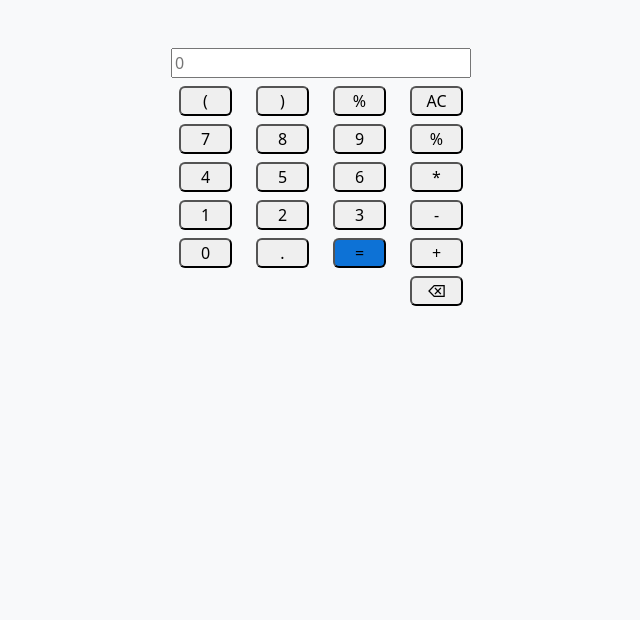
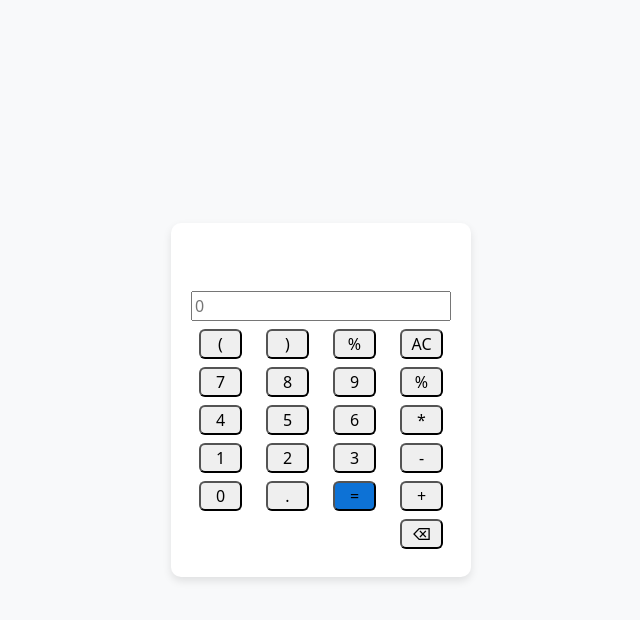
Before and after one commit to Bharathy-S/Calculator, a plain HTML site: page index.html in a window 1280 px wide. Shown: the whole page, without its empty margins (319-959 px from the left). Drawn offline with nearby package versions, Linux system fonts and the light colour scheme.

Commit message:
Calculator

```diff
--- a/style.css
+++ b/style.css
@@ -1,8 +1,12 @@
 .calculator{
     width: 300px;
 margin:0 ;
- height: 100vh;
+
  text-align: center;
+ border-radius: 10px;
+ background-color: #fff;
+ box-shadow: 0  4px 8px rgba(0, 0, 0, 0.1);
+ padding: 20px;
 }
 .display{
     width: 100%;
```
